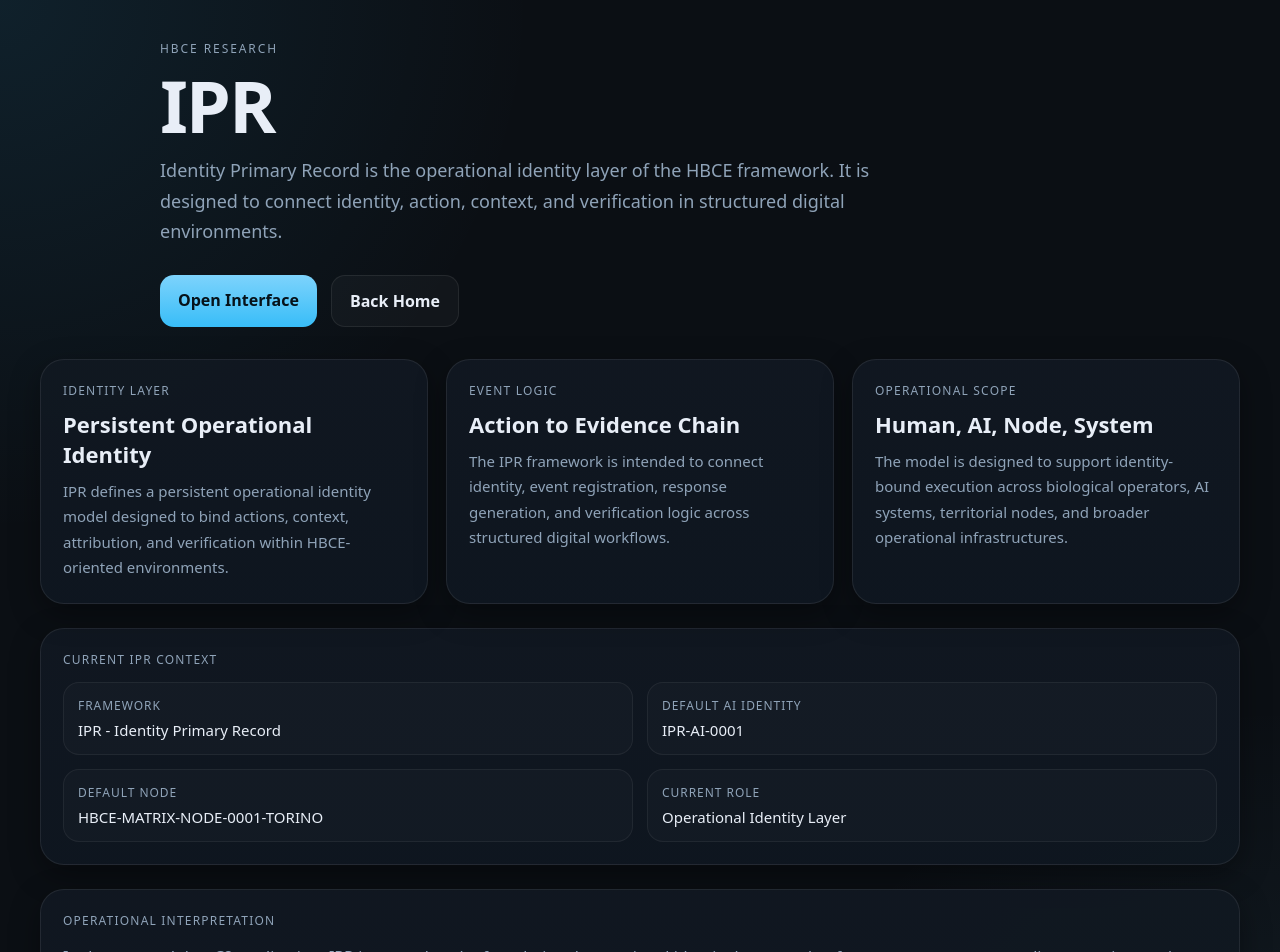
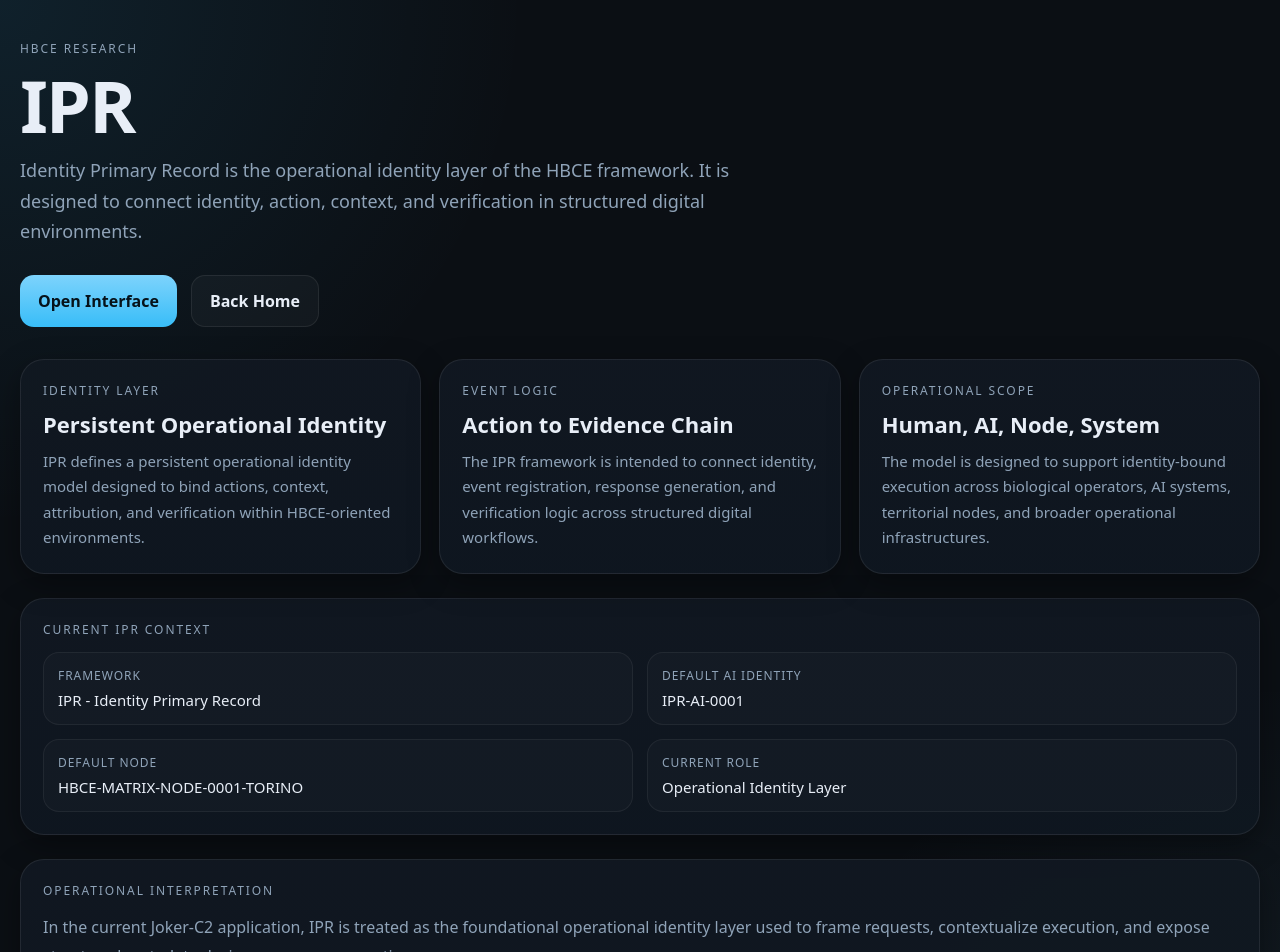
Before and after one commit to manuelcoletta1-source/hbce-ai-joker-c2, a Next.js app: page /ipr in a window 1280 px wide. Shown: the top 952 px of the page. Built offline with nearby package versions, Linux system fonts and the light colour scheme.

Commit message:
refactor(ui): align IPR route with global Joker-C2 stylesheet

```diff
--- a/app/ipr/page.tsx
+++ b/app/ipr/page.tsx
@@ -42,64 +42,81 @@ const STATUS_ITEMS = [
 
 export default function IprPage() {
   return (
-    <main style={styles.page}>
-      <section style={styles.hero}>
-        <div style={styles.kicker}>HBCE Research</div>
+    <main className="hbce-page">
+      <section className="hbce-wrap" style={styles.hero}>
+        <div className="hbce-kicker" style={styles.kickerSpacing}>
+          HBCE Research
+        </div>
 
         <h1 style={styles.title}>IPR</h1>
 
-        <p style={styles.subtitle}>
+        <p className="hbce-muted" style={styles.subtitle}>
           Identity Primary Record is the operational identity layer of the HBCE
           framework. It is designed to connect identity, action, context, and
           verification in structured digital environments.
         </p>
 
         <div style={styles.actions}>
-          <Link href="/interface" style={styles.primaryButton}>
+          <Link href="/interface" className="hbce-button-primary">
             Open Interface
           </Link>
 
-          <Link href="/" style={styles.secondaryButton}>
+          <Link href="/" className="hbce-button-secondary">
             Back Home
           </Link>
         </div>
       </section>
 
-      <section style={styles.grid}>
+      <section className="hbce-wrap hbce-grid-3" style={styles.sectionGap}>
         {IPR_ITEMS.map((item) => (
-          <article key={item.title} style={styles.card}>
-            <div style={styles.cardLabel}>{item.label}</div>
+          <article key={item.title} className="hbce-card" style={styles.card}>
+            <div className="hbce-kicker" style={styles.cardLabel}>
+              {item.label}
+            </div>
+
             <h2 style={styles.cardTitle}>{item.title}</h2>
-            <p style={styles.cardText}>{item.text}</p>
+
+            <p className="hbce-muted" style={styles.cardText}>
+              {item.text}
+            </p>
           </article>
         ))}
       </section>
 
-      <section style={styles.panel}>
-        <div style={styles.panelLabel}>Current IPR Context</div>
+      <section className="hbce-wrap" style={styles.sectionGap}>
+        <div className="hbce-card" style={styles.panel}>
+          <div className="hbce-kicker" style={styles.panelLabel}>
+            Current IPR Context
+          </div>
 
-        <div style={styles.statusGrid}>
+          <div className="hbce-grid-2">
             {STATUS_ITEMS.map((item) => (
               <div key={item.key} style={styles.statusItem}>
-              <span style={styles.statusKey}>{item.key}</span>
+                <span className="hbce-kicker" style={styles.statusKey}>
+                  {item.key}
+                </span>
                 <span style={styles.statusValue}>{item.value}</span>
               </div>
             ))}
           </div>
+        </div>
       </section>
 
-      <section style={styles.longPanel}>
-        <div style={styles.panelLabel}>Operational Interpretation</div>
+      <section className="hbce-wrap">
+        <div className="hbce-card" style={styles.panel}>
+          <div className="hbce-kicker" style={styles.panelLabel}>
+            Operational Interpretation
+          </div>
 
           <div style={styles.longText}>
-          <p style={styles.paragraph}>
+            <p className="hbce-muted" style={styles.paragraph}>
               In the current Joker-C2 application, IPR is treated as the
               foundational operational identity layer used to frame requests,
               contextualize execution, and expose structured metadata during
               response generation.
             </p>
 
-          <p style={styles.paragraph}>
+            <p className="hbce-muted" style={styles.paragraph}>
               This page is not intended as a legal registry or full protocol
               specification. It functions as an application-level explanation of
               how the IPR concept supports the broader architecture of identity,
@@ -107,11 +124,12 @@ export default function IprPage() {
               environment.
             </p>
 
-          <p style={styles.paragraph}>
+            <p className="hbce-muted" style={styles.paragraph}>
               Future versions may extend this route with richer registry logic,
               protocol documentation, verification references, and tighter
               integration with Matrix Europa deployment models.
             </p>
+          </div>
         </div>
       </section>
     </main>
@@ -119,24 +137,10 @@ export default function IprPage() {
 }
 
 const styles: Record<string, React.CSSProperties> = {
-  page: {
-    minHeight: "100vh",
-    background:
-      "radial-gradient(circle at top left, rgba(56,189,248,.10), transparent 30%), radial-gradient(circle at bottom right, rgba(125,211,252,.08), transparent 30%), #0b0f14",
-    color: "#e8eef7",
-    fontFamily:
-      "system-ui,-apple-system,Segoe UI,Roboto,Ubuntu,Cantarell,Noto Sans,sans-serif",
-    padding: "40px 20px 64px"
+  hero: {
+    marginBottom: 32
   },
-  hero: {
-    maxWidth: 960,
-    margin: "0 auto 32px"
-  },
-  kicker: {
-    fontSize: 12,
-    letterSpacing: "0.16em",
-    textTransform: "uppercase",
-    color: "#8fa3b8",
+  kickerSpacing: {
     marginBottom: 12
   },
   title: {
@@ -148,7 +152,6 @@ const styles: Record<string, React.CSSProperties> = {
   subtitle: {
     margin: 0,
     maxWidth: 780,
-    color: "#8fa3b8",
     fontSize: 18,
     lineHeight: 1.7
   },
@@ -158,43 +161,13 @@ const styles: Record<string, React.CSSProperties> = {
     flexWrap: "wrap",
     marginTop: 28
   },
-  primaryButton: {
-    textDecoration: "none",
-    background: "linear-gradient(180deg, #7dd3fc, #38bdf8)",
-    color: "#06121a",
-    padding: "14px 18px",
-    borderRadius: 14,
-    fontWeight: 700
-  },
-  secondaryButton: {
-    textDecoration: "none",
-    background: "rgba(255,255,255,.03)",
-    color: "#e8eef7",
-    padding: "14px 18px",
-    borderRadius: 14,
-    border: "1px solid rgba(255,255,255,.08)",
-    fontWeight: 600
-  },
-  grid: {
-    maxWidth: 1200,
-    margin: "0 auto 24px",
-    display: "grid",
-    gridTemplateColumns: "repeat(3, minmax(0, 1fr))",
-    gap: 18
+  sectionGap: {
+    marginBottom: 24
   },
   card: {
-    background:
-      "linear-gradient(180deg, rgba(17,24,33,.95), rgba(15,23,32,.95))",
-    border: "1px solid rgba(255,255,255,.08)",
-    borderRadius: 24,
-    boxShadow: "0 10px 30px rgba(0,0,0,.35)",
     padding: 22
   },
   cardLabel: {
-    fontSize: 12,
-    textTransform: "uppercase",
-    letterSpacing: "0.1em",
-    color: "#8fa3b8",
     marginBottom: 10
   },
   cardTitle: {
@@ -203,41 +176,14 @@ const styles: Record<string, React.CSSProperties> = {
   },
   cardText: {
     margin: 0,
-    color: "#8fa3b8",
     fontSize: 15,
     lineHeight: 1.7
   },
   panel: {
-    maxWidth: 1200,
-    margin: "0 auto 24px",
-    background:
-      "linear-gradient(180deg, rgba(17,24,33,.95), rgba(15,23,32,.95))",
-    border: "1px solid rgba(255,255,255,.08)",
-    borderRadius: 24,
-    boxShadow: "0 10px 30px rgba(0,0,0,.35)",
-    padding: 22
-  },
-  longPanel: {
-    maxWidth: 1200,
-    margin: "0 auto",
-    background:
-      "linear-gradient(180deg, rgba(17,24,33,.95), rgba(15,23,32,.95))",
-    border: "1px solid rgba(255,255,255,.08)",
-    borderRadius: 24,
-    boxShadow: "0 10px 30px rgba(0,0,0,.35)",
     padding: 22
   },
   panelLabel: {
-    fontSize: 12,
-    textTransform: "uppercase",
-    letterSpacing: "0.1em",
-    color: "#8fa3b8",
     marginBottom: 14
-  },
-  statusGrid: {
-    display: "grid",
-    gridTemplateColumns: "repeat(2, minmax(0, 1fr))",
-    gap: 14
   },
   statusItem: {
     display: "flex",
@@ -249,10 +195,7 @@ const styles: Record<string, React.CSSProperties> = {
     border: "1px solid rgba(255,255,255,.06)"
   },
   statusKey: {
-    fontSize: 12,
-    textTransform: "uppercase",
-    letterSpacing: "0.08em",
-    color: "#8fa3b8"
+    letterSpacing: "0.08em"
   },
   statusValue: {
     fontSize: 15,
@@ -265,7 +208,6 @@ const styles: Record<string, React.CSSProperties> = {
   },
   paragraph: {
     margin: 0,
-    color: "#8fa3b8",
     fontSize: 16,
     lineHeight: 1.8
   }
```
Lines whose indentation alone changed are shown as unchanged.
